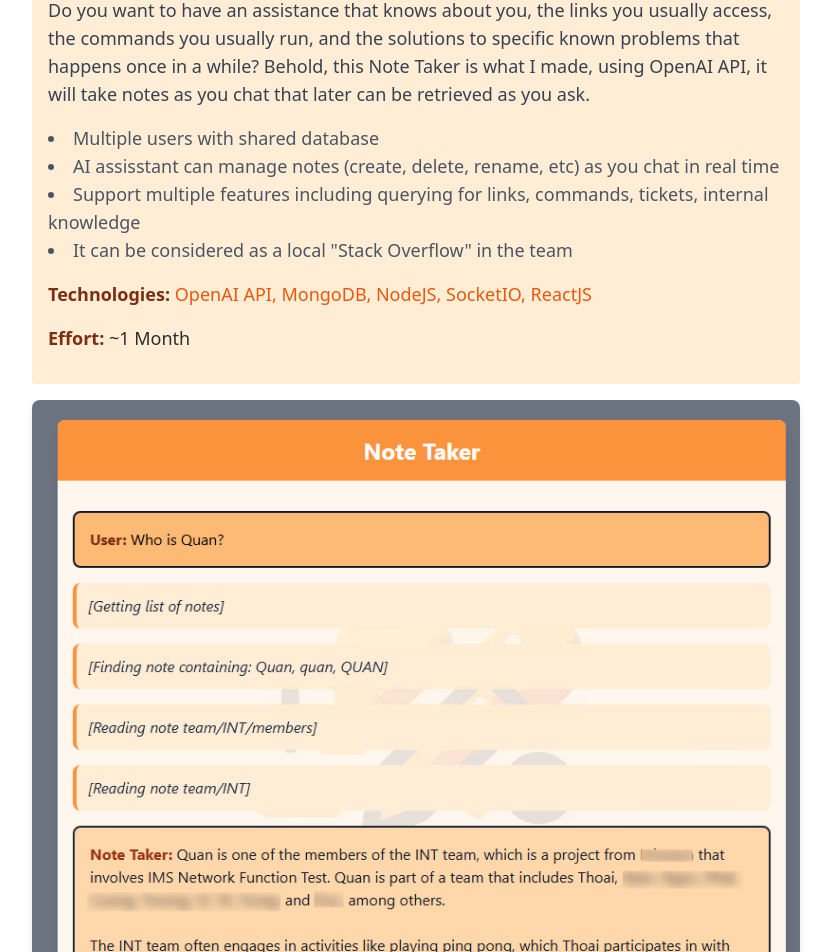
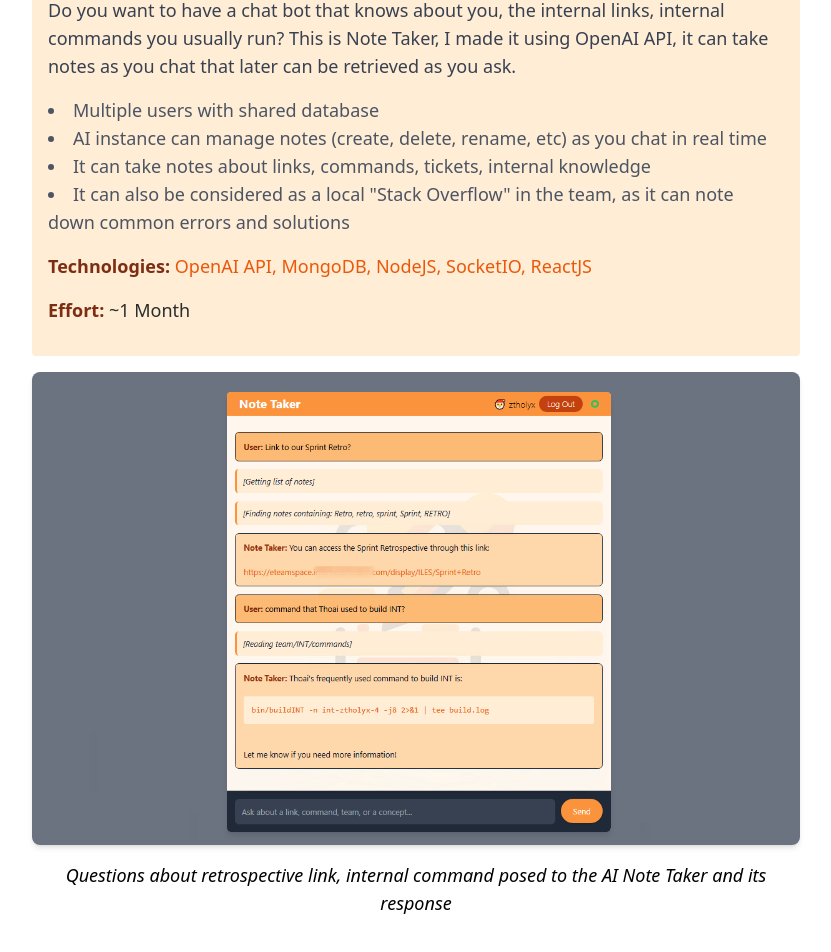
Before and after one commit to thoai-atb/about-me, a Next.js app: page /projects in a window 1280 px wide. Shown: the part 1220-2172 px from the top of the page, without its empty margins (384-1215 px from the left). Built offline with nearby package versions, Linux system fonts and the light colour scheme.

Commit message:
Retake Note Taker screenshot, add guitar hobby

```diff
--- a/app/others/page.tsx
+++ b/app/others/page.tsx
@@ -15,16 +15,23 @@ const items: Item[] = [
   {
     title: "Piano",
     description: "Yes, I also play piano, I'm a fan of Chopin",
-    highlights: ["Waltz in C# minor, Minute Waltz, Nocturne Op 9 No 2", "I learn to improvise in 12 scales in the piano"],
+    highlights: ["Waltz in C# minor, Minute Waltz, Nocturne Op 9 No 2", "I'm practicing to improvise in 12 scales in the piano"],
     imageSrc: "/hobby_piano.jpg",
     imageAlt: "Piano hobby",
   },
   {
     title: "Ping Pong",
     description: "You can play ping pong with me sometime!",
-    highlights: ["I can chop your top and loop your back, let's play!", "My colleagues often call it a \"sa doa\" session when it's time to play"],
+    highlights: ["I can do top spin and chopping, let's play!", "My colleagues often call it a \"sa doa\" session when it's time to play"],
     imageSrc: "/hobby_pingpong.jpg",
     imageAlt: "Ping Pong hobby",
+  },
+  {
+    title: "Guitar",
+    description: "I also play guitar, both chords and solo",
+    highlights: ["I'm a fan of Francisso Tarrega, very Spanish and classical", "I no longer practicing guitar though, it's my past hobby"],
+    imageSrc: "/hobby_guitar.jpg",
+    imageAlt: "Guitar hobby",
   },
   {
     title: "Reading",
--- a/app/projects/projects/mazeEscaper.ts
+++ b/app/projects/projects/mazeEscaper.ts
@@ -3,7 +3,7 @@ import { ProjectItem } from "../projectItem";
 const projectItem: ProjectItem = {
   title: "Maze Escaper",
   description:
-    "Have you ever played a computer maze game where you can't see the whole map? This is it, you can only see the paths from where you're standing. Get the key and escape the maze, but becareful, there will be ghosts.",
+    "Have you ever played a computer maze game where you can't see the whole map? This is it, you can only see the paths from where you're standing. Get the key and escape the maze, but be careful, there will be ghosts.",
   labels: ["game"],
   highlights: [
     "Random maze generation that is different everytime",
--- a/app/projects/projects/noteTaker.ts
+++ b/app/projects/projects/noteTaker.ts
@@ -3,20 +3,20 @@ import { ProjectItem } from "../projectItem";
 const projectItem: ProjectItem = {
   title: "AI Note Taker",
   description:
-    'Do you want to have an assistance that knows about you, the links you usually access, the commands you usually run, and the solutions to specific known problems that happens once in a while? Behold, this Note Taker is what I made, using OpenAI API, it will take notes as you chat that later can be retrieved as you ask.',
+    'Do you want to have a chat bot that knows about you, the internal links, internal commands you usually run? This is Note Taker, I made it using OpenAI API, it can take notes as you chat that later can be retrieved as you ask.',
   labels: ["AI", "tool"],
   highlights: [
     "Multiple users with shared database",
-    "AI assisstant can manage notes (create, delete, rename, etc) as you chat in real time",
-    "Support multiple features including querying for links, commands, tickets, internal knowledge",
-    'It can be considered as a local "Stack Overflow" in the team',
+    "AI instance can manage notes (create, delete, rename, etc) as you chat in real time",
+    "It can take notes about links, commands, tickets, internal knowledge",
+    'It can also be considered as a local "Stack Overflow" in the team, as it can note down common errors and solutions',
   ],
   timeline: "November 2024",
   effort: "~1 Month",
   technologies: ["OpenAI API", "MongoDB", "NodeJS", "SocketIO", "ReactJS"],
   imageSrc: "/note_taker.png",
   imageAlt:
-    'A question about "Quan" posed to the AI Note Taker and its response',
+    'Questions about retrospective link, internal command posed to the AI Note Taker and its response',
 };
 
 export default projectItem;
```
Also changed, not shown: public/hobby_guitar.jpg (added), public/note_taker.png.
